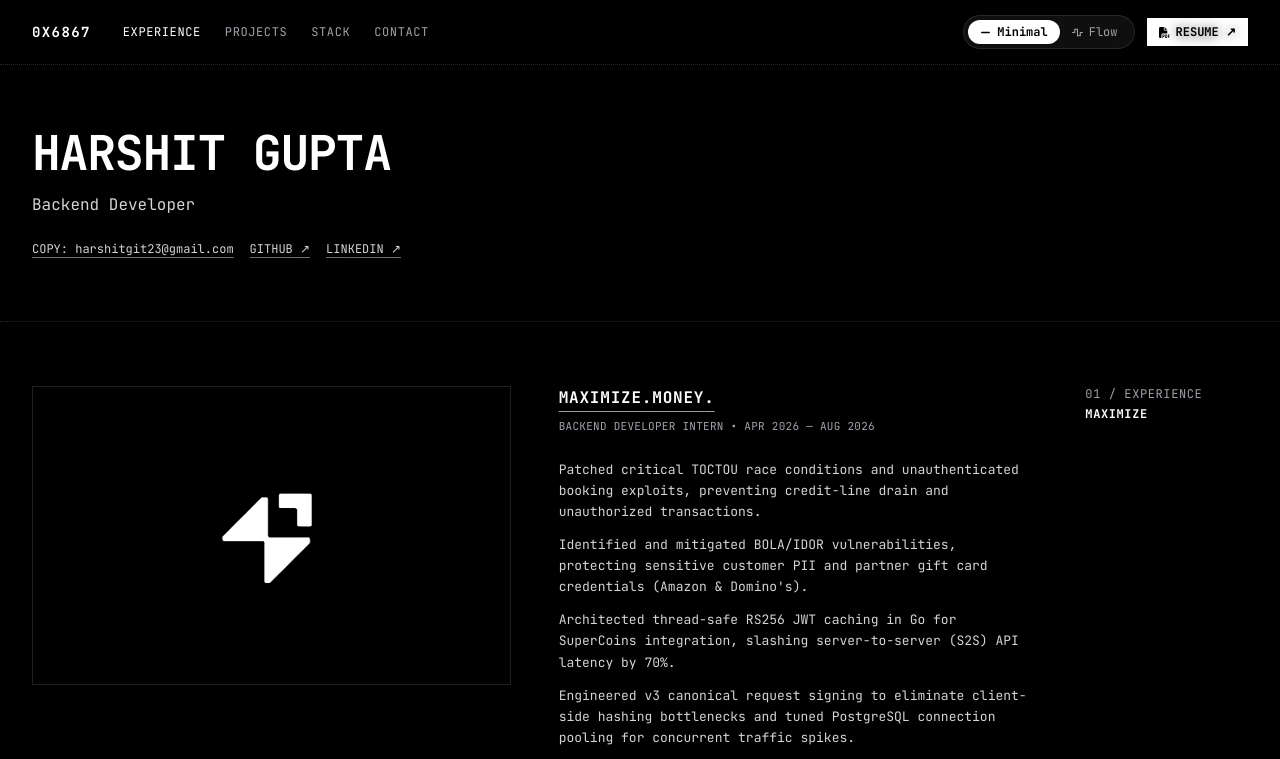
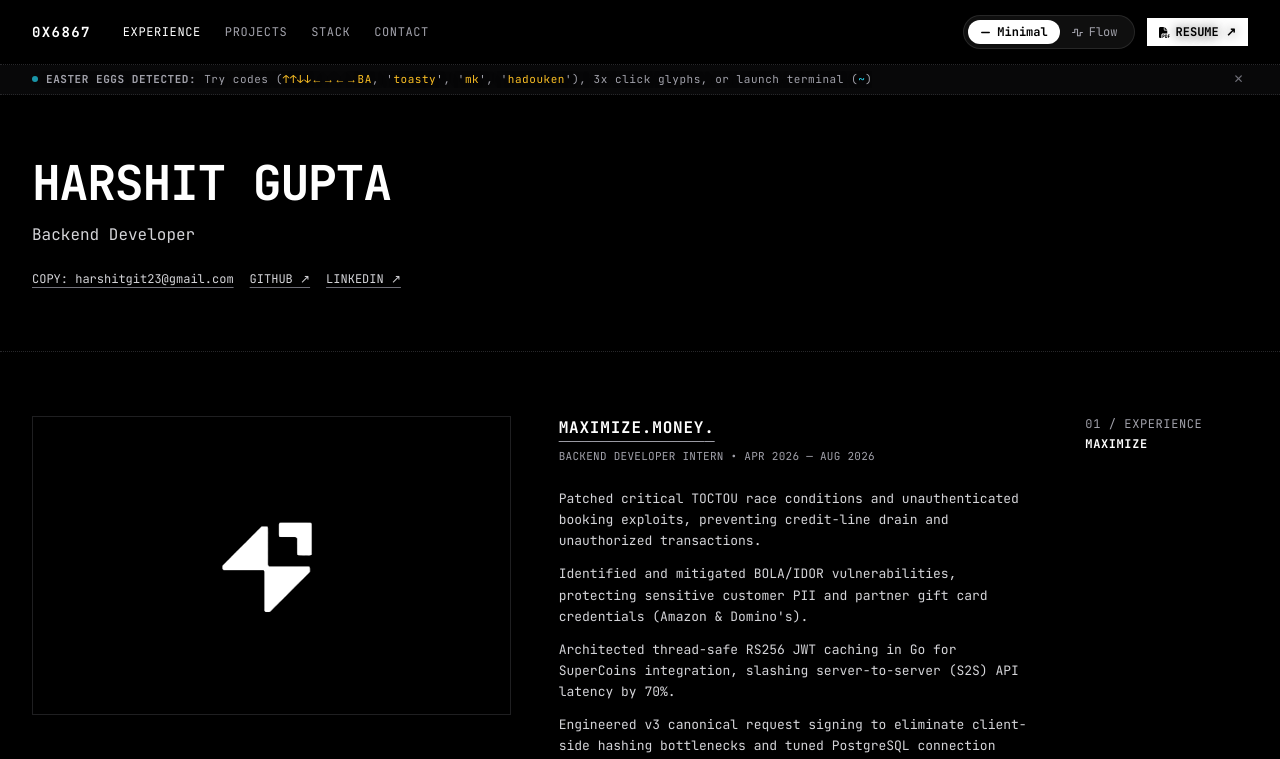
Before and after one commit to linuxer77/Portfolio, a Next.js app: page / in a window 1280 px wide. Shown: the top 759 px of the page. Built offline with nearby package versions, Linux system fonts and the light colour scheme.

Commit message:
feat(minimal): add subtle easter egg hint bar at top of minimal view

```diff
--- a/components/MinimalView.tsx
+++ b/components/MinimalView.tsx
@@ -547,6 +547,7 @@
   const [showHud, setShowHud] = useState(false);
   const [showTerminal, setShowTerminal] = useState(false);
   const [toastMsg, setToastMsg] = useState<string | null>(null);
+  const [showEasterEggHint, setShowEasterEggHint] = useState(true);
   const [toastyOpen, setToastyOpen] = useState(false);
   const [contraActive, setContraActive] = useState(false);
   const [mkOpen, setMkOpen] = useState(false);
@@ -730,6 +731,28 @@
           </div>
         </div>
       </header>
+
+      {/* Subtle Easter Egg Hint Micro-Bar */}
+      {showEasterEggHint && (
+        <div className="border-b border-dotted border-zinc-800 bg-zinc-950/90 px-4 sm:px-6 lg:px-8 py-1.5 text-[10px] sm:text-[11px] text-zinc-500 font-mono tracking-wider">
+          <div className="max-w-7xl mx-auto flex items-center justify-between gap-4">
+            <div className="flex items-center gap-2 overflow-x-auto no-scrollbar">
+              <span className="w-1.5 h-1.5 rounded-full bg-cyan-400 animate-pulse shrink-0" />
+              <span className="text-zinc-400 font-bold uppercase shrink-0">EASTER EGGS DETECTED:</span>
+              <span className="text-zinc-400 shrink-0">
+                Try codes (<span className="text-amber-400">↑↑↓↓←→←→BA</span>, &apos;<span className="text-amber-400">toasty</span>&apos;, &apos;<span className="text-amber-400">mk</span>&apos;, &apos;<span className="text-amber-400">hadouken</span>&apos;), 3x click glyphs, or launch terminal (<span className="text-cyan-400">~</span>)
+              </span>
+            </div>
+            <button
+              onClick={() => setShowEasterEggHint(false)}
+              className="text-zinc-500 hover:text-zinc-300 text-xs px-1 shrink-0"
+              title="Dismiss hint"
+            >
+              ✕
+            </button>
+          </div>
+        </div>
+      )}
 
       {/* 2. Hero Intro Banner */}
       <section id="intro" className="border-b border-dotted border-zinc-800 py-12 sm:py-16">
```
